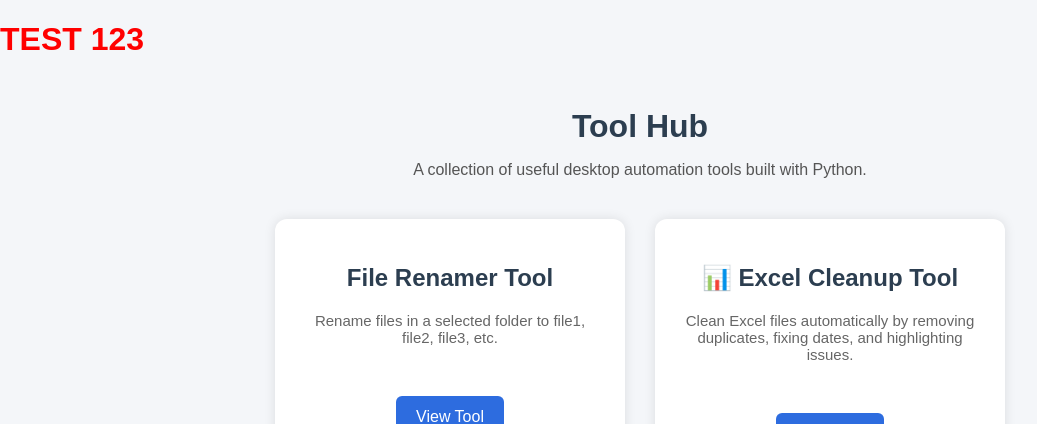
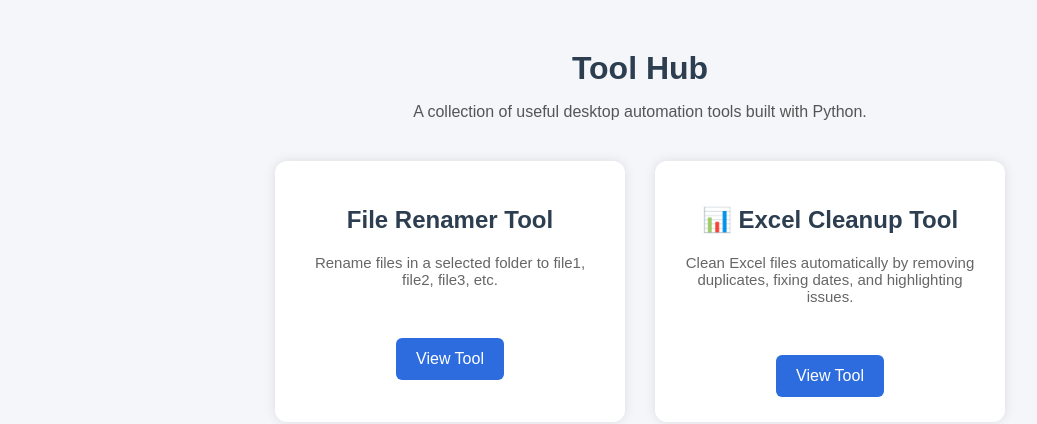
Before and after one commit to youssefhalabi95/Toolhub, a Flask app: page / in a window 1280 px wide. Shown: the top 424 px of the page, without its empty margins (0-1037 px from the left). Run offline with Flask 3, Linux system fonts and the light colour scheme.

Commit message:
remove test from home

```diff
--- a/templates/home.html
+++ b/templates/home.html
@@ -93,7 +93,6 @@
 
 
 <body>
-<h1 style="color:red;">TEST 123</h1>
 
     <div class="container">
 
```
